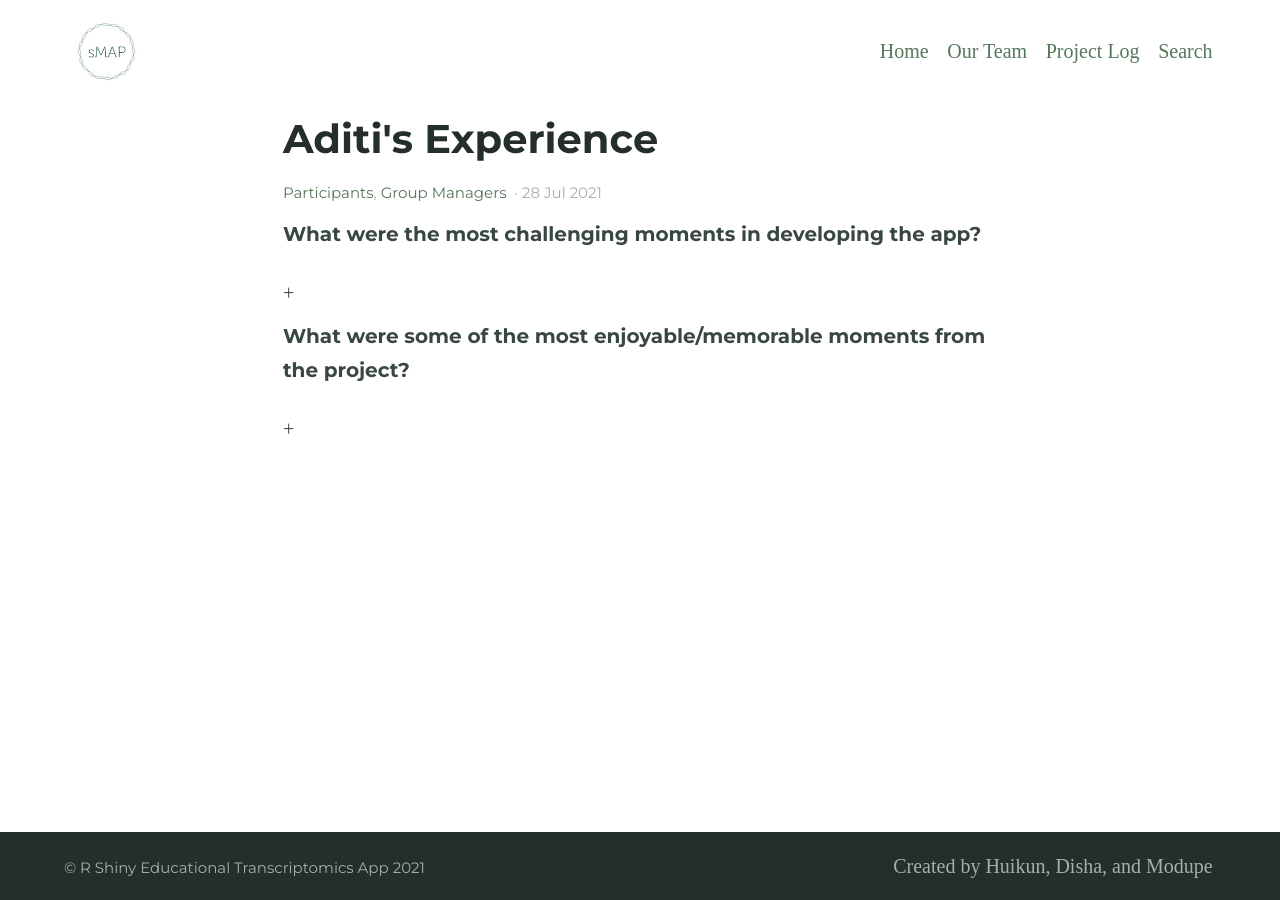
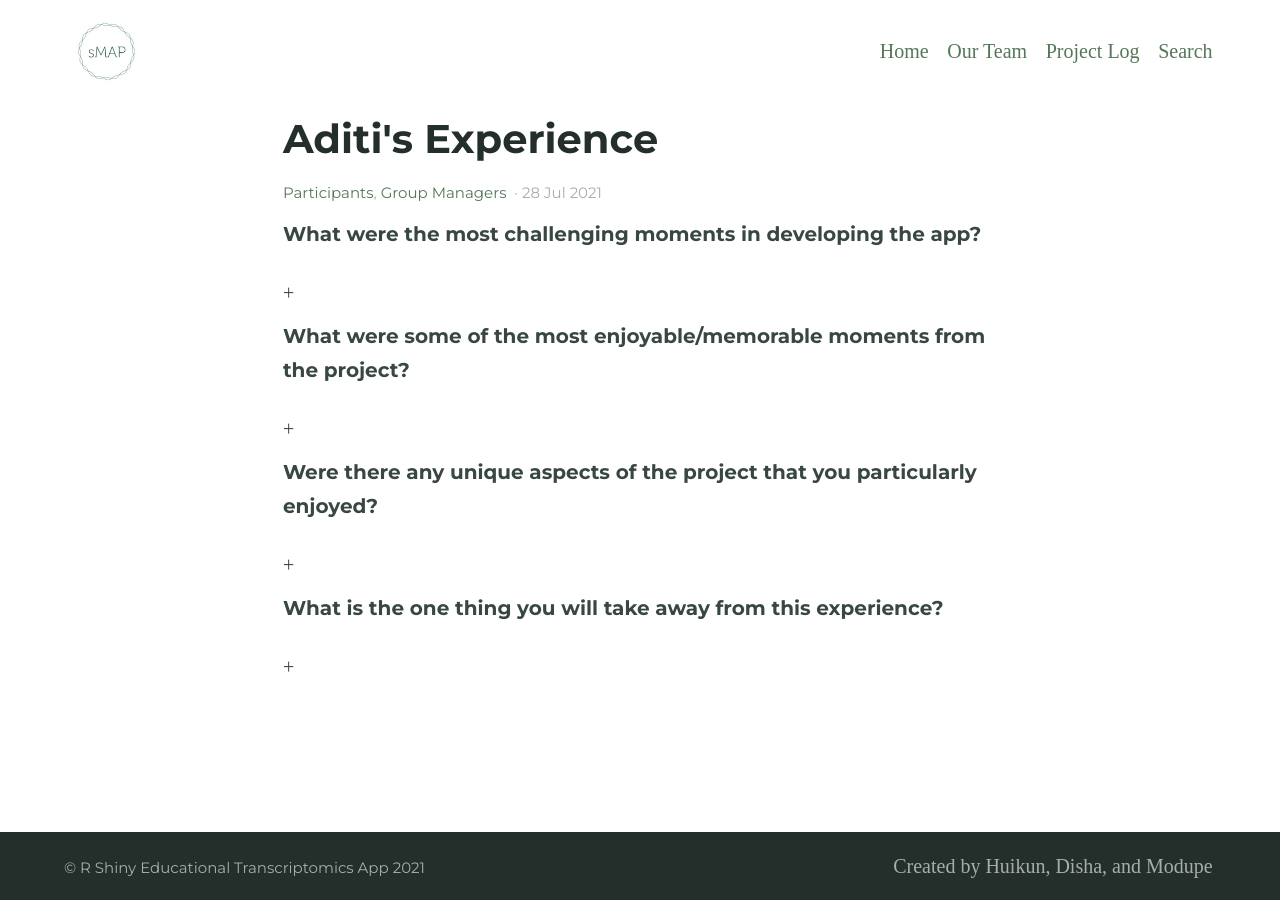
Before and after one commit to BI-STEM-Away/sMAP_dev, a Jekyll site: the page built from _posts/2021-07-28-Aditi-blog.md, in a window 1280 px wide. Built offline with Jekyll 4.4.1, drawn with Linux system fonts in a browser that asks for light colours.

Commit message:
Update 2021-07-28-Aditi-blog.md

```diff
--- a/_posts/2021-07-28-Aditi-blog.md
+++ b/_posts/2021-07-28-Aditi-blog.md
@@ -12,26 +12,34 @@ excerpt: |
 <details>
   <summary>+</summary>
 
+<p>
 Some of the challenges were actually understanding how RShiny works as well as getting used to all the group formats. I am from level 1 which means that the RShiny project is out of the expected task, therefore, it was challenging to learn something that I didn’t know prior to the internship. Another challenge was waiting for other groups to finish their part to continue with my tasks because our group depended on other group’s progress.
+</p>
 </details>
 
 **What were some of the most enjoyable/memorable moments from the project?**
 <details>
   <summary>+</summary>
 
+<p>
 Working with people in our group and others out of our group was memorable. Everyone was very cooperative which made everything more doable. It was also satisfying to be able to hold meetings and work as a manager. Especially when I successfully completed my tasks.
-<details>
+</p>
+</details>
 
-*Were there any unique aspects of the project that you particularly enjoyed?
+**Were there any unique aspects of the project that you particularly enjoyed?**
 <details>
   <summary>+</summary>
 
+<p>
 Working with a new coding language, RShiny, was unique. Usually, I believe only those who pursue a career in bioinformatics and other similar careers use this language, so it was a valuable experience. Meeting people from all over the world was also a new experience.
-<details>
+</p>
+</details>
 
-*What is the one thing you will take away from this experience?
+**What is the one thing you will take away from this experience?**
 <details>
   <summary>+</summary>
 
+<p>
 I think being a manager was stressful at some time, especially the beginning because it was such an important role and it was intimidating. The biggest takeaway is to not shy away from intimidating roles. This project especially helped me work on my public speaking skills.
-<details>
+</p>
+</details>
```
